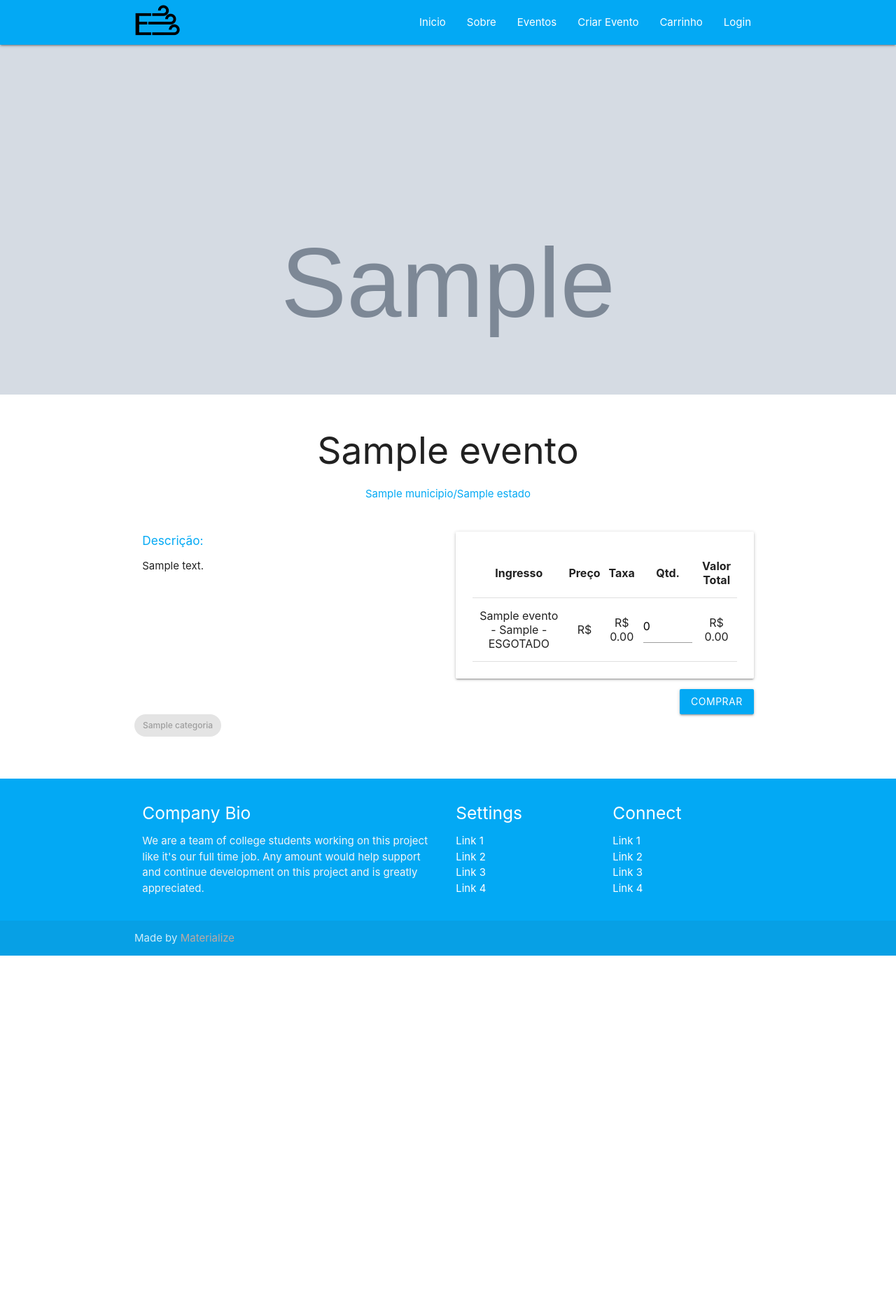
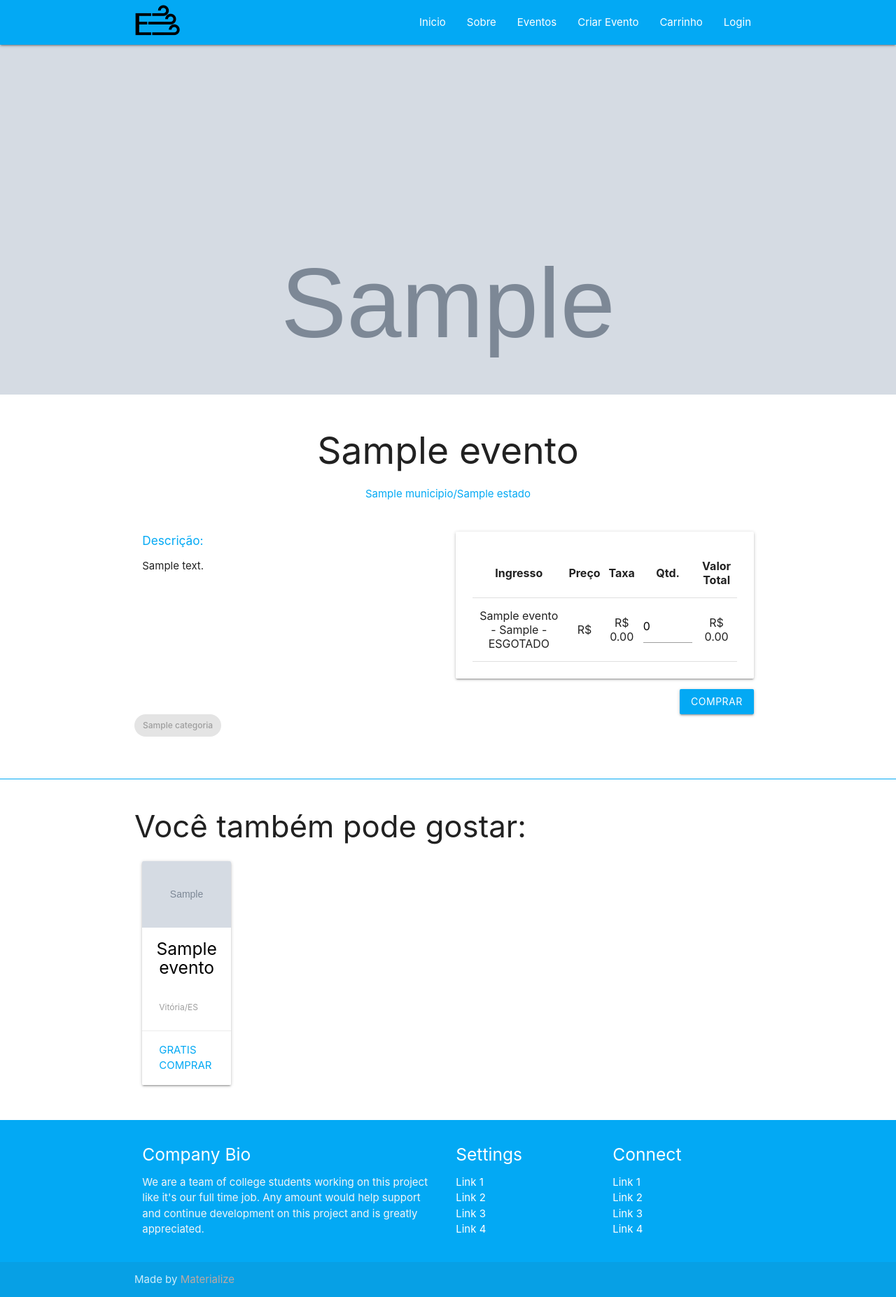
Before and after one commit to AndyVitoria/Evento, a Django app: page /evento/1/ in a window 1280 px wide. Shown: the whole page at 70% size. Before the commit the page ends 1366 px from the top, so only its background shows below. Run offline with Django 3.2, Linux system fonts and the light colour scheme; tables that the repository leaves empty hold one stand-in row (values such as "Sample post"); grey boxes marked "Sample" are stand-in pictures; some libraries are stand-ins or nearby versions.

Commit message:
# Atualizações: * Recomendação de eventos a partir da primeira categoria

```diff
--- a/E_Vento/models.py
+++ b/E_Vento/models.py
@@ -223,6 +223,9 @@ class Categoria(Model):
     def __str__(self):
         return self.nome
 
+    def get_recomendacao(self):
+        return Evento.objects.filter(id_categoria=self)[:10]
+
 
 class Banner(Model):
     id = models.AutoField(primary_key=True)
@@ -262,8 +265,14 @@ class Evento(Model):
     def get_banners(self):
         return Banner.objects.filter(id_evento=self.id)
 
+    def get_first_banner(self):
+        return self.get_banners().first()
+
     def get_categoria(self):
         return self.id_categoria.all()
+
+    def get_first_categoria(self):
+        return self.get_categoria().first()
 
     def aprovar(self):
         if self.status == 'E':
@@ -292,6 +301,10 @@ class Evento(Model):
             self.save()
             return True
         return False
+
+    def get_recomendacao(self):
+        return self.id_categoria.first().get_recomendacao()
+
 
 
 class Ingresso(Model):
--- a/E_Vento/views.py
+++ b/E_Vento/views.py
@@ -164,10 +164,15 @@ def get_evento(request, id):
             evento = Evento.objects.get(pk=id)
             banner = Banner.objects.filter(id_evento=evento).first()
             if banner is None:
-                banner = {'image_url':{'url': 'images/evento_cards/evento1.png'}}
+                banner = {'image_url': {'url': 'images/evento_cards/evento1.png'}}
+            recomendacao = evento.get_recomendacao()
 
             temp = loader.get_template('evento_site/pages/evento/evento.html')
-            return HttpResponse(temp.render({'evento': evento, 'banner': banner}, request))
+            return HttpResponse(temp.render({
+                'evento': evento,
+                'banner': banner,
+                'recomendacao': recomendacao
+            }, request))
         except:
             return home(request)
 
--- a/templates/evento_site/pages/evento/evento.html
+++ b/templates/evento_site/pages/evento/evento.html
@@ -53,7 +53,9 @@
                                             </td>
                                             <td id="evento-ingresso" class="center">
                                                 <label for="{{ ing.id }}-{{ ing.get_lote.id }}"></label>
-                                            <input id="{{ ing.id }}-{{ ing.get_lote.id }}" name="{{ ing.id }}-{{ ing.get_lote.id }}" maxlength="3" min="0" type="number" value="0">
+                                                <input id="{{ ing.id }}-{{ ing.get_lote.id }}"
+                                                       name="{{ ing.id }}-{{ ing.get_lote.id }}" maxlength="3" min="0"
+                                                       type="number" value="0">
                                             </td>
                                             <td class="center">
                                                 <p id="tot-{{ ing.id }}-{{ ing.get_lote.id }}">R$ 0.00</p>
@@ -69,11 +71,40 @@
                 </div>
                 <div class="row">
                     {% for categoria in evento.get_categoria %}
-                        <div class="chip"><a style="font-size: 12px" class="grey-text" href="#">{{ categoria.nome }}</a></div>
+                        <div class="chip"><a style="font-size: 12px" class="grey-text" href="#">{{ categoria.nome }}</a>
+                        </div>
                     {% endfor %}
                 </div>
             </div>
         </div>
     </div>
+    <div class="divider light-blue"></div>
+    <div class="container white">
+        <div class="section">
 
+            <div class="row">
+                <h3 class="">
+                    Você também pode gostar:
+                </h3>
+                {% for item in recomendacao %}
+                    <div class="col s12 m2">
+                        <div class="card ">
+                            <div class="card-image">
+                                <img src='{{ item.get_first_banner.image_url.url }}'>
+                            </div>
+
+                            <h5 class="center black-text">{{ item.nome }}</h5>
+                            <div class="card-content">
+                                <p style="font-size: 12px;" class="grey-text"> Vitória/ES</p>
+                            </div>
+                            <div class="card-action">
+                                <a class="light-blue-text" href="#">Gratis</a>
+                                <a class="light-blue-text" href="../{{ item.id }}">Comprar</a>
+                            </div>
+                        </div>
+                    </div>
+                {% endfor %}
+            </div>
+        </div>
+    </div>
 {% endblock %}
```
Lines whose indentation alone changed are shown as unchanged.
